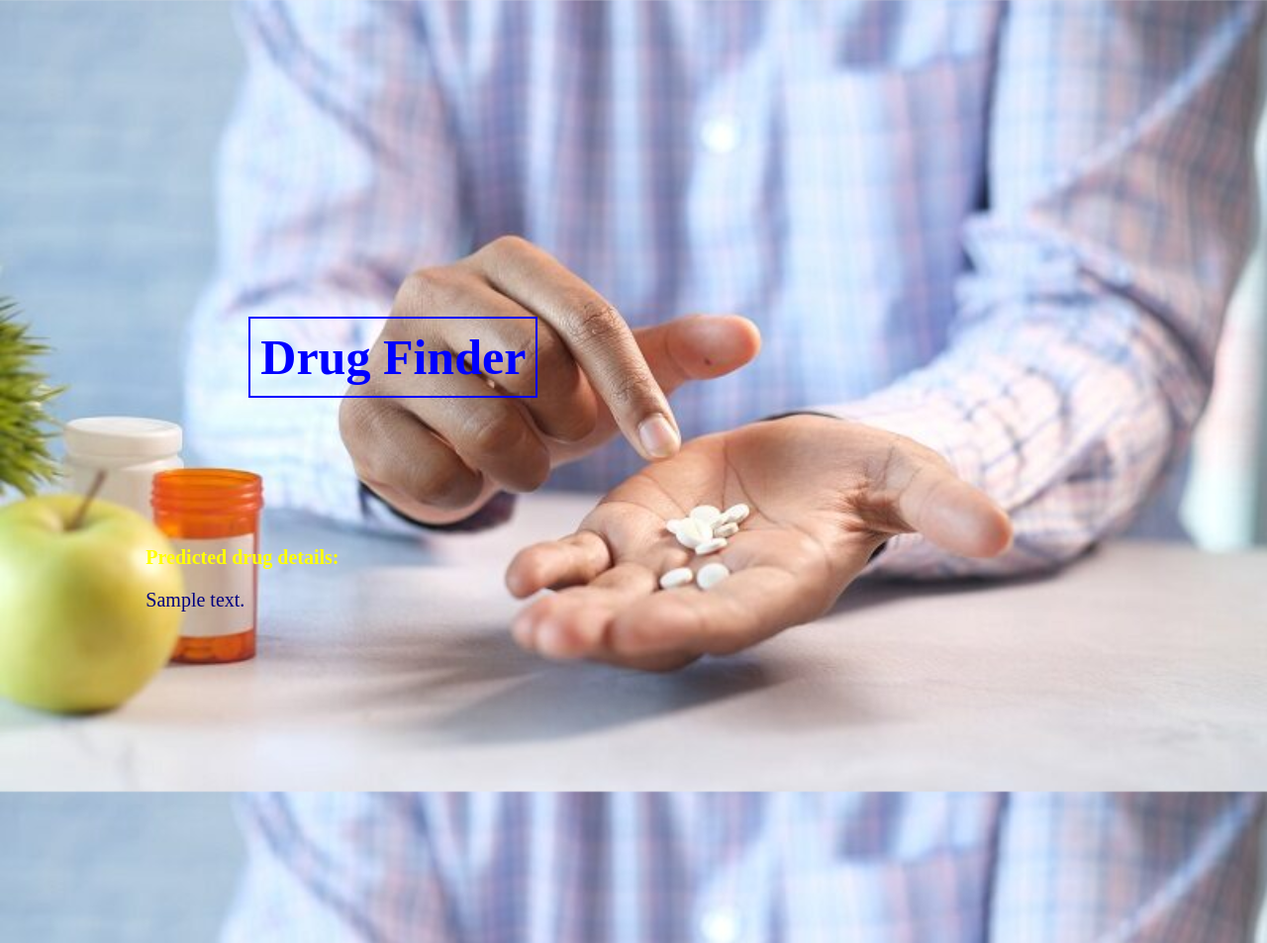
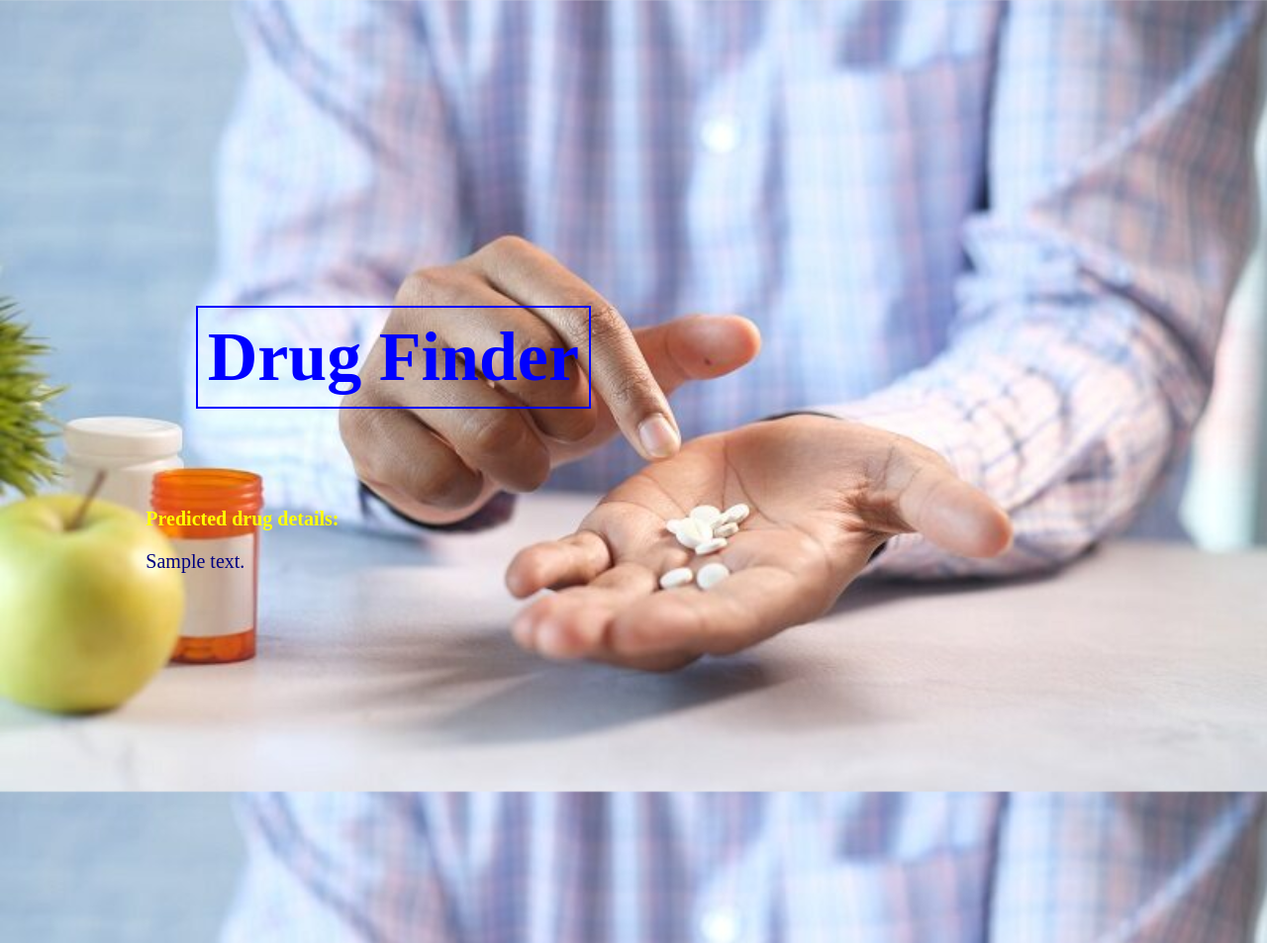
Before and after one commit to NasrinRipa/drug-finder, a Flask app: template templates/results.html in a window 1280 px wide. Shown: the top 953 px of the page at 99% size. Run offline with Flask 2, Linux system fonts and the light colour scheme; the template is opened without the code that fills it: most values are stand-ins (such as "Sample title", 1, 10 or a date in 2020).

Commit message:
Updated results.html 49

```diff
--- a/templates/results.html
+++ b/templates/results.html
@@ -28,7 +28,7 @@
         .head {
             font-family: 'Times New Roman', Times, serif; /* Newspaper font */
             font-weight: bold; /* Bold text */
-            font-size: 50px;
+            font-size: 70px;
             color: blue; /* Blue font color */
             margin: 0; /* Remove default margin for the header */
         }
@@ -42,7 +42,7 @@
         }
 
         #text {
-            height: 100px;
+            height: 200px;
             width: 500px;
             font-size: 20px;
             color: navy; /* Navy blue font color */
```
